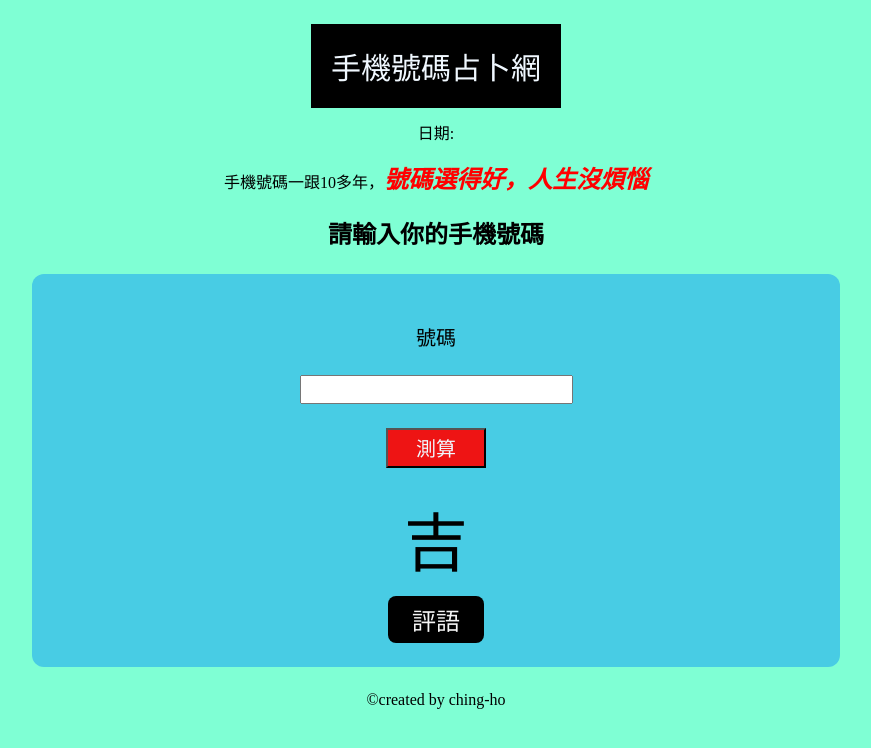
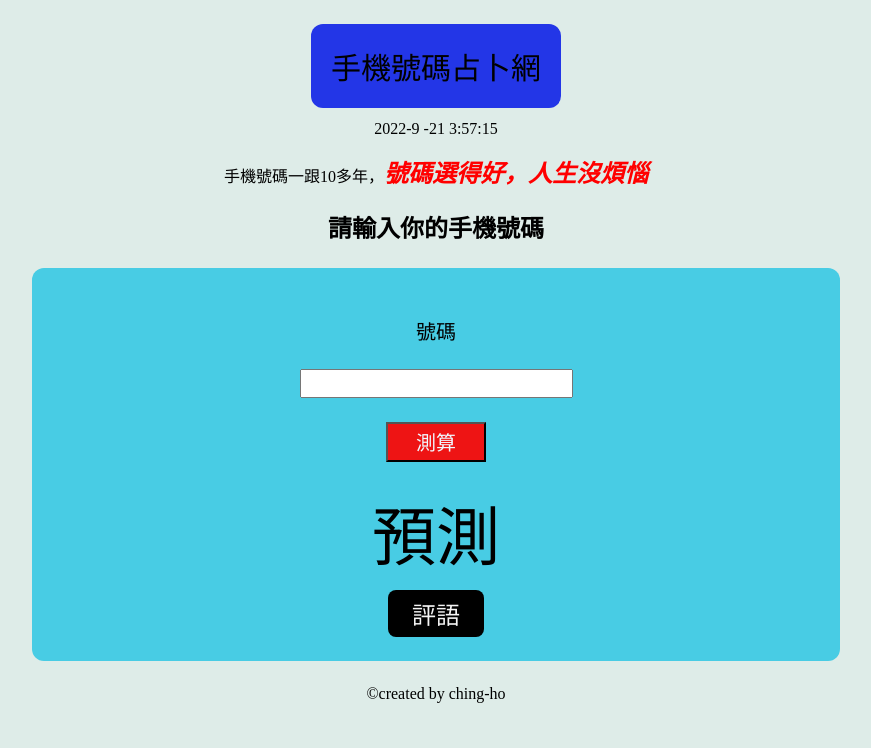
Before and after one commit to TU-ching-ho/phone-web, a plain HTML site: page index.html in a window 1280 px wide. Shown: the whole page, without its empty margins (204-1075 px from the left). Drawn offline with Linux system fonts and the light colour scheme.

Commit message:
完成製作

```diff
--- a/index.html
+++ b/index.html
@@ -9,13 +9,13 @@
     <link rel="stylesheet" href="sogi.css">
 </head>
 
-<body>
+<body onload="getTime()">
     <div id="contanier">
         <div class="title">
             手機號碼占卜網
         </div>
-        <div id="timer">
-            日期:
+        <div id="time">
+
         </div>
         <p>
             手機號碼一跟10多年，<span class="text-1">號碼選得好，人生沒煩惱</span>
@@ -27,7 +27,7 @@
             <input type="text" id="p-number" maxlength="10">
             <input type="button" value="測算" id="analytics" onclick="analytics()">
             <div id="result">
-                吉
+                預測
             </div>
             <div id="result-text">評語</div>
 
--- a/index.js
+++ b/index.js
@@ -6,6 +6,9 @@ const resultEl = document.querySelector("#result");
 const resultTextEl = document.querySelector("#result-text");
 const phone = document.querySelector("#p-number");
 const anal = document.querySelector("#analytics")
+const timeE1 = document.querySelector("#time")
+const resultCo = ["吉", "凶", "吉帶凶", "凶帶吉"]
+
 
 function analytics() {
     let pnumber = phone.value;
@@ -27,6 +30,9 @@ function analytics() {
     let code = analyticspnumber(pnumber)
 
     let result = resultText[code - 1];
+    let comment = resultCo[getrandint(0, 3)]
+
+
     console.log(result);
     resultEl.innerText = result[2];
     resultTextEl.innerText = result[1];
@@ -50,3 +56,16 @@ function analyticspnumber(pnumber) {
     return code;
 
 }
+
+
+function getTime() {
+    let date = new Date();
+    timeE1.innerText = date;
+    timeE1.innerText = `${date.getFullYear()}-${date.getMonth() + 1}\
+    -${date.getDate()} ${date.getHours()}:${date.getMinutes()}:${date.getSeconds()}`;
+    setTimeout(getTime, 1000);
+}
+
+function getrandint(start, end) {
+    return Math.floor(Math.random)
+}
--- a/sogi.css
+++ b/sogi.css
@@ -1,5 +1,5 @@
 body {
-    background-color: aquamarine;
+    background-color: rgb(222, 236, 232);
 }
 
 #contanier {
@@ -10,13 +10,14 @@ body {
 
 .title {
     font-size: 30px;
-    color: aliceblue;
-    background-color: black;
+    color: black;
+    background-color: rgb(35, 54, 231);
     padding: 20px;
     display: inline-block;
+    border-radius: 12px;
 }
 
-#timer {
+#time {
     margin-top: 12px;
 }
 
```
